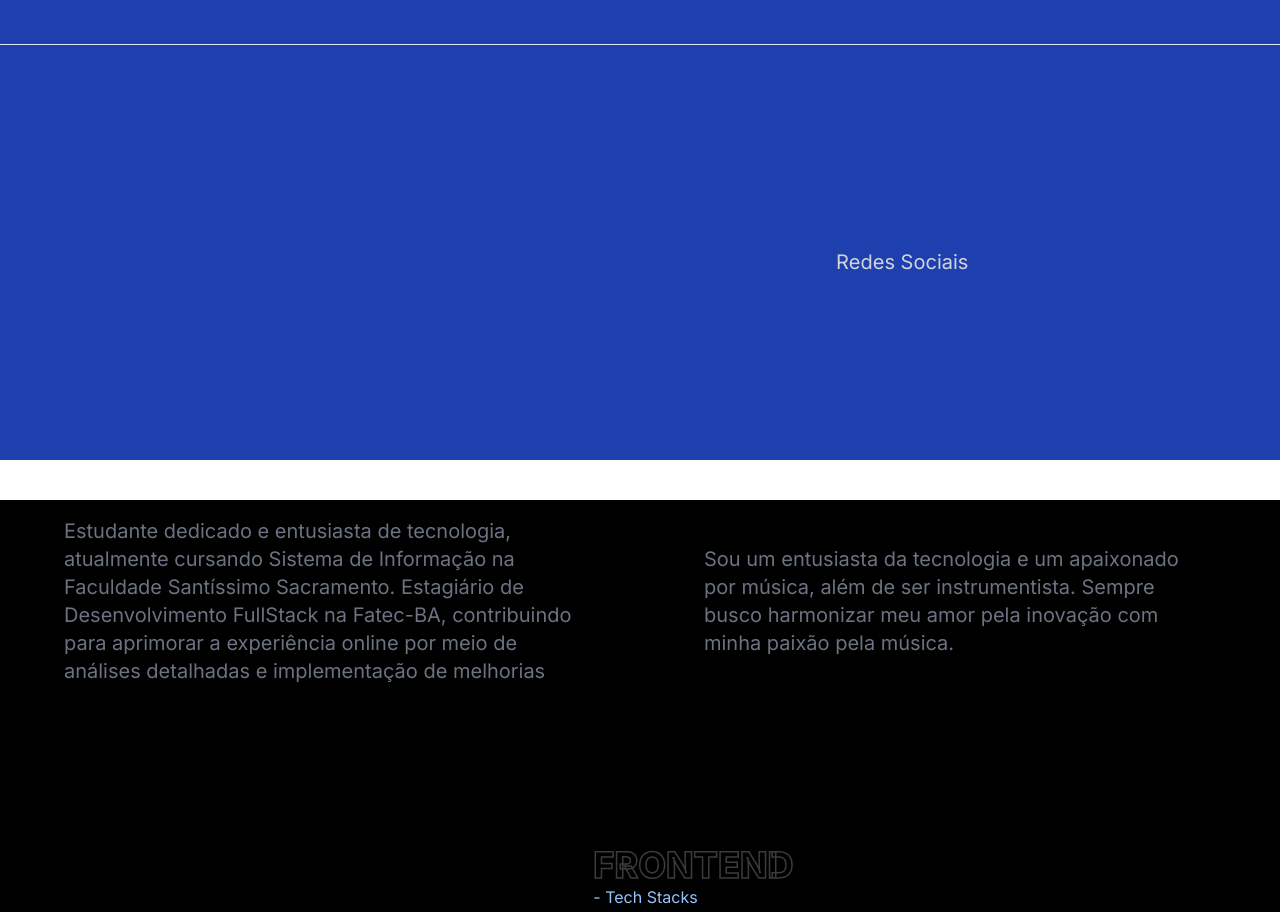
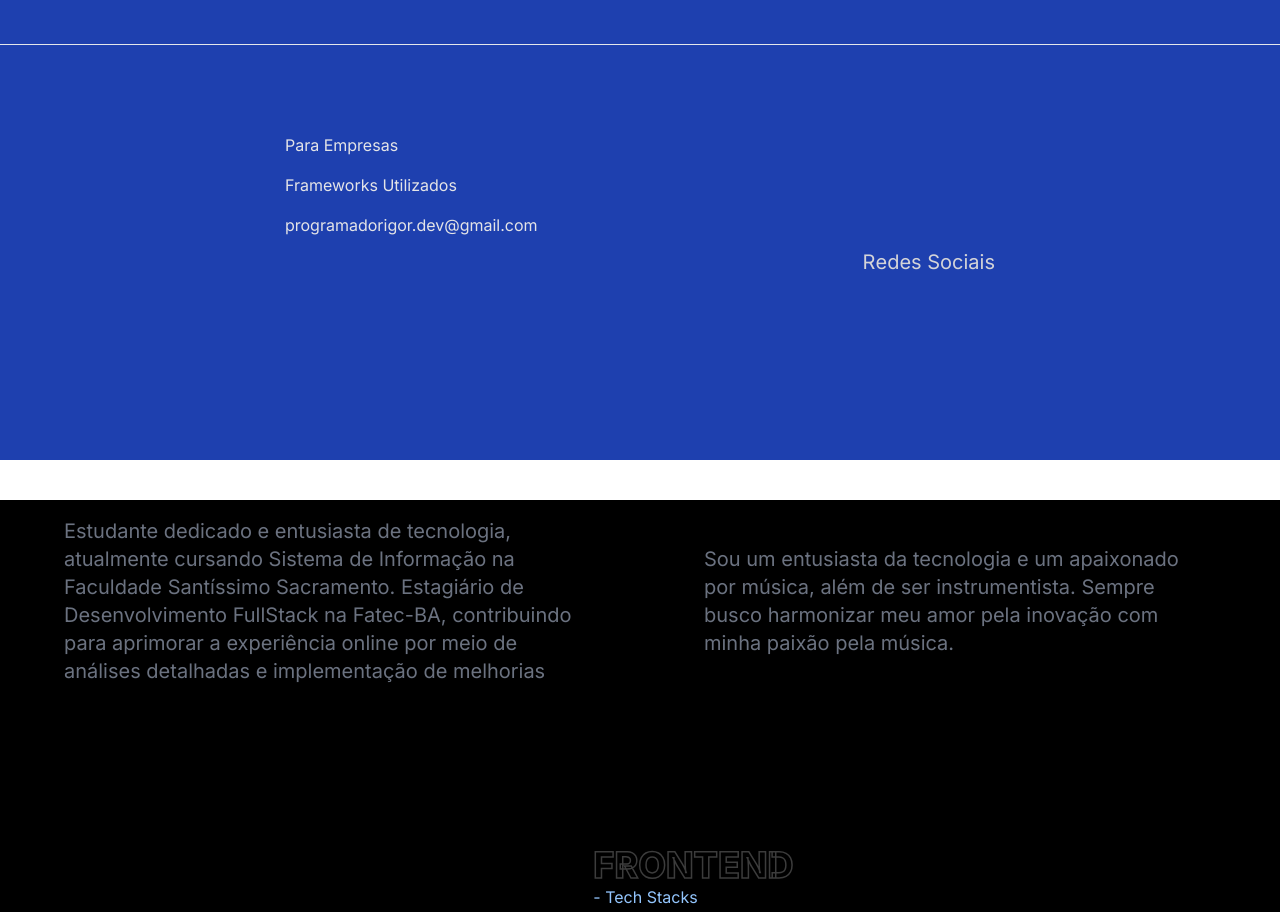
Before and after one commit to Igordevz/portfolio-senior, a Next.js app: page / in a window 1280 px wide. Shown: the part 1140-2052 px from the top of the page. Built offline with nearby package versions, Linux system fonts and the light colour scheme.

Commit message:
first commit

```diff
--- a/src/components/Menu.tsx
+++ b/src/components/Menu.tsx
@@ -119,38 +119,15 @@ export default function Menu() {
           <hr className="my-2" />
           <div className="w-full flex md:flex-row flex-col justify-evenly  items-stretch pt-20 h-auto ml-10 md:ml-0 gap-10">
             <div className="text-zinc-200 flex flex-col gap-4 ">
-              <a
-                target=""
-                href="/works"
-                id="u1"
-                className="transition-all overflow-hidden hover:text-zinc-300"
-              >
-                Para Empresas
-              </a>
-              <a
-                target="_blank"
-                href=""
-                id="u2"
-                className="transition-all overflow-hidden hover:text-zinc-300"
-              >
-                Frameworks Utilizados
-              </a>
-              <a
-                target="_blank"
-                href=""
-                id="u3"
-                className="transition-all overflow-hidden hover:text-zinc-300"
-              >
-                Clientes
-              </a>
-              <a
-                target="_blank"
-                href=""
-                id="u4"
-                className="transition-all overflow-hidden hover:text-zinc-300"
-              >
-                Parcerias
-              </a>
+            <a target="_blank" href="/works" className="transition-all hover:text-zinc-300">
+          Para Empresas
+        </a>
+        <a target="_blank" href="https://github.com/Igordevz/Igordevz" className="transition-all hover:text-zinc-300">
+          Frameworks Utilizados
+        </a>
+        <p  className="transition-all hover:text-zinc-300">
+          programadorigor.dev@gmail.com
+        </p>
             </div>
 
             <div className="text-zinc-200 flex flex-col gap-4  ">
```
